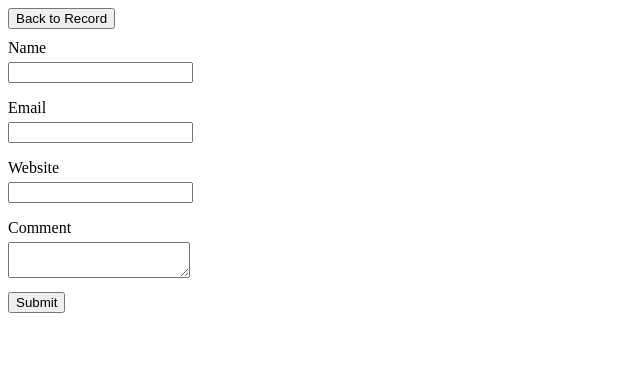
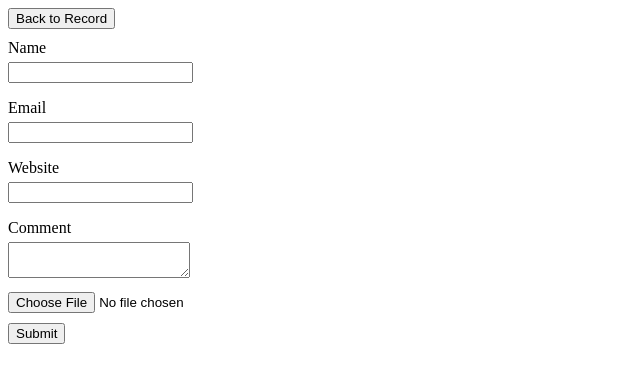
Before and after one commit to tanjiya/CrudUsingPdoInPhp, a PHP site: page /create.php in a window 1280 px wide. Shown: the top 383 px of the page, without its empty margins (0-640 px from the left). Run offline with PHP 8.4, Linux system fonts and the light colour scheme.

Commit message:
Update create.php

```diff
--- a/create.php
+++ b/create.php
@@ -39,9 +39,9 @@
             <label for="comment">Comment</label>
             <textarea name="comment" id="comment"></textarea>
         </div>
-        <!-- <div class="bottom-margin">
+        <div class="bottom-margin">
             <input type="file" name="fileToUpload" id="fileToUpload">
-        </div> -->
+        </div>
         <div>
             <button type="submit" name="submit">Submit</button>
         </div>
```
